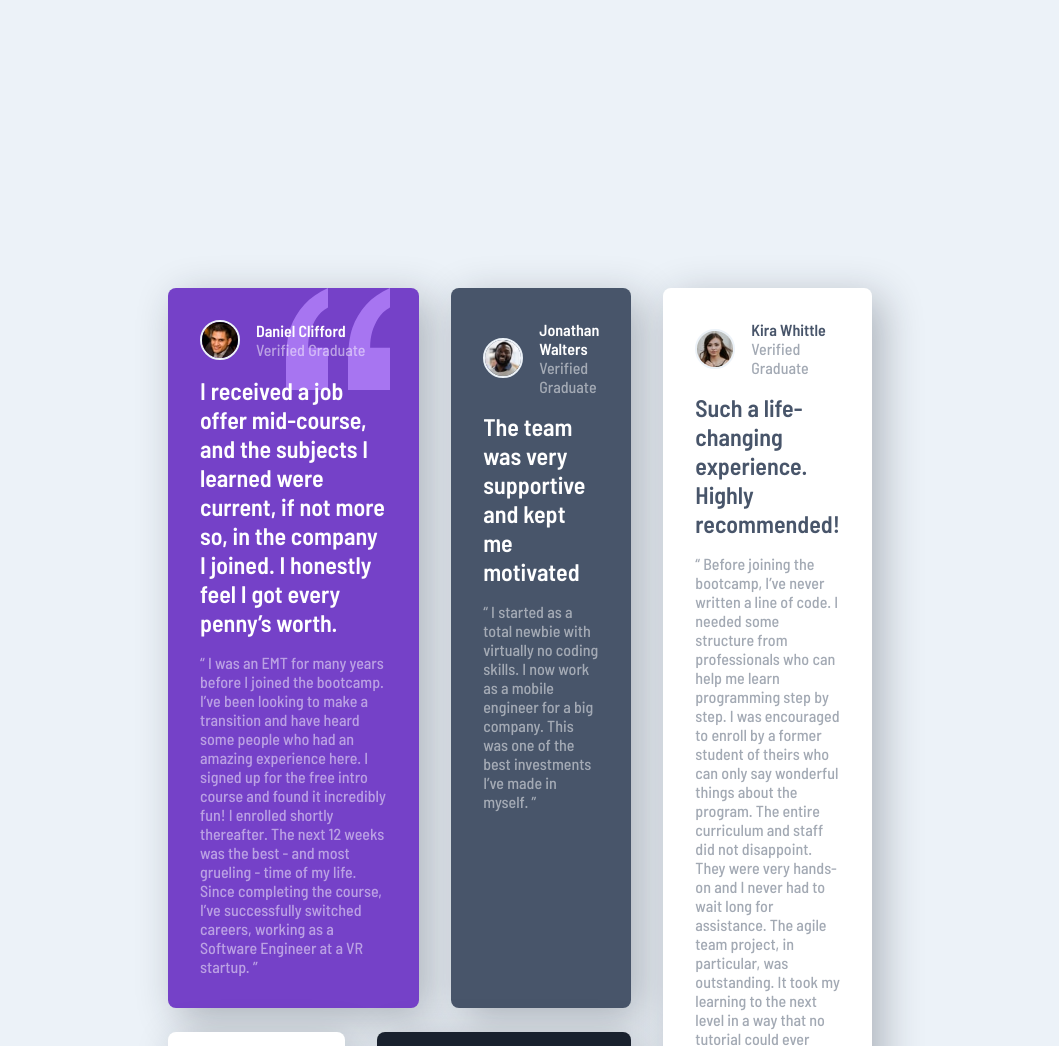
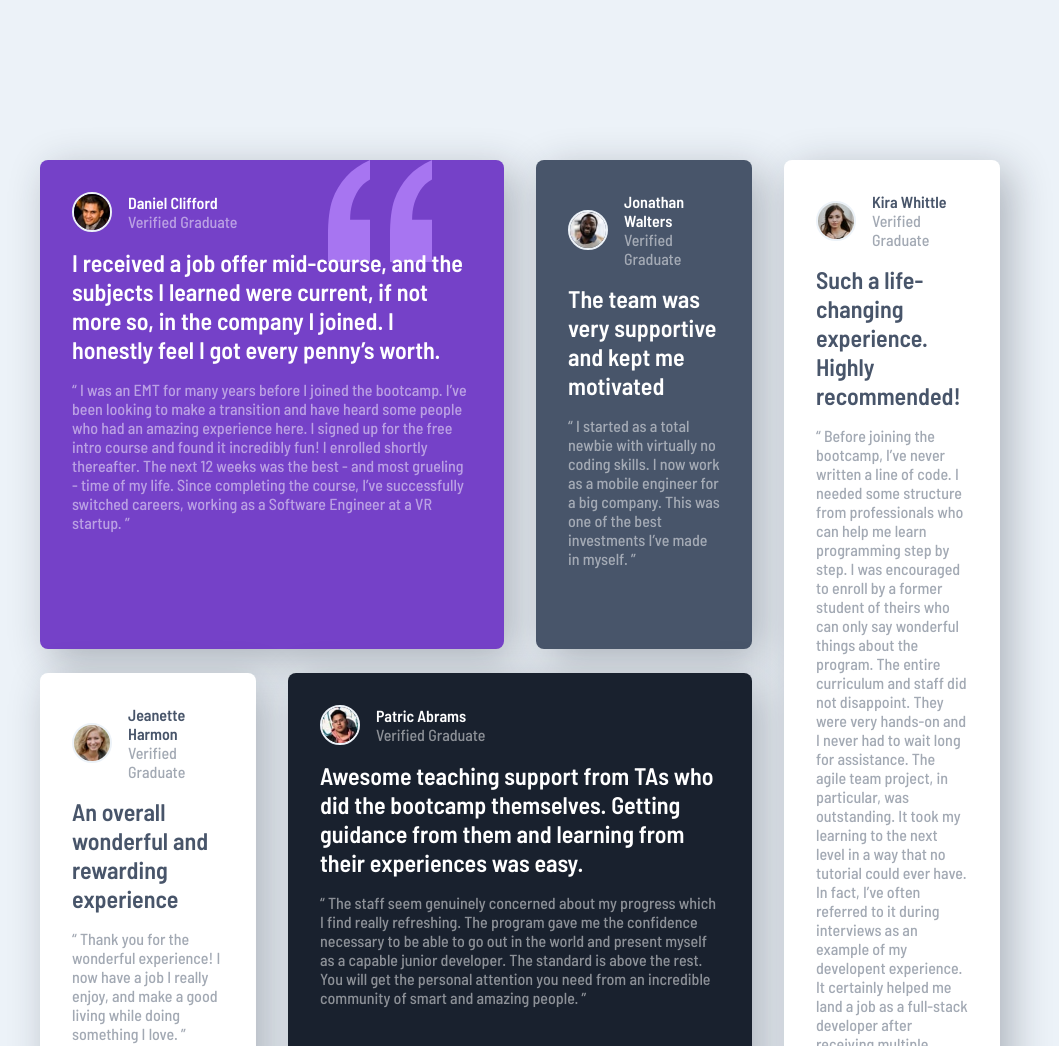
Before and after one commit to PaliTriesToDesign/Frontend-Mentor, a plain HTML site: page testimonials-grid-section-main/index.html in a window 1280 px wide. Shown: the top 1046 px of the page, without its empty margins (120-1179 px from the left). Drawn offline with Linux system fonts and the light colour scheme.

Commit message:
Add files via upload

```diff
--- a/testimonials-grid-section-main/css/styles.css
+++ b/testimonials-grid-section-main/css/styles.css
@@ -107,11 +107,6 @@ p {
 }
 
 @media (min-width: 980px) {
-
-    body {
-        padding: 8rem;
-    }
-
     .container {
         display: grid;
         grid-template-columns: repeat(4, 1fr);
```
